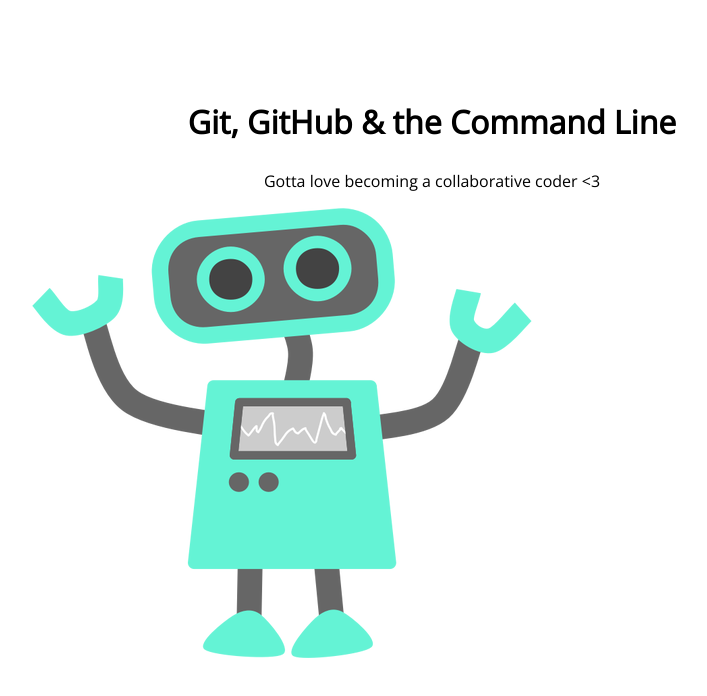
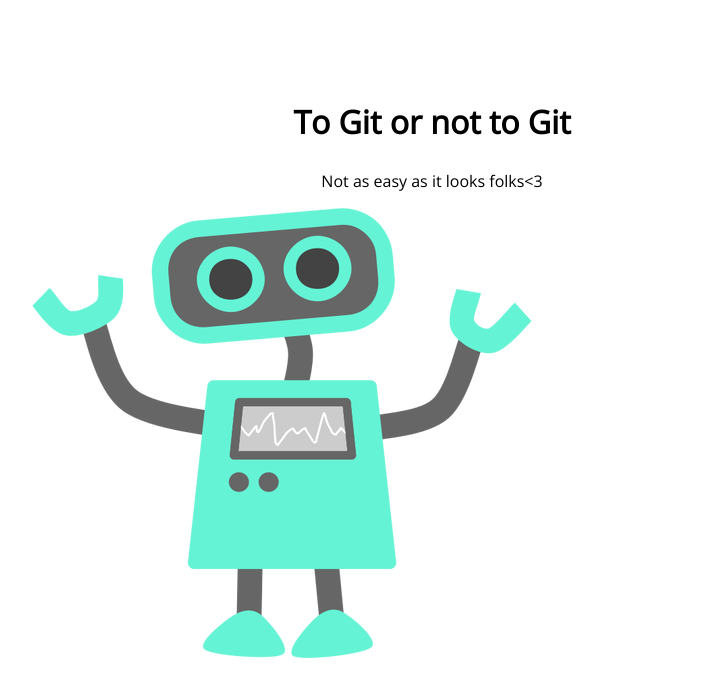
Before and after one commit to SuzanneOutstanding/105-project, a plain HTML site: page index.html in a window 1280 px wide. Shown: the whole page, without its empty margins (208-915 px from the left). Drawn offline with nearby package versions, Linux system fonts and the light colour scheme.

Commit message:
changed header and paragraph

```diff
--- a/index.html
+++ b/index.html
@@ -8,8 +8,8 @@
 </head>
 <body>
 	<section>
-		<h1>Git, GitHub & the Command Line</h1>
-		<p>Gotta love becoming a collaborative coder <3</p>
+		<h1>To Git or not to Git</h1>
+		<p>Not as easy as it looks folks<3</p>
 		<img src="img/happy-blue-robot.png">
 	</section>
 </body>
```
